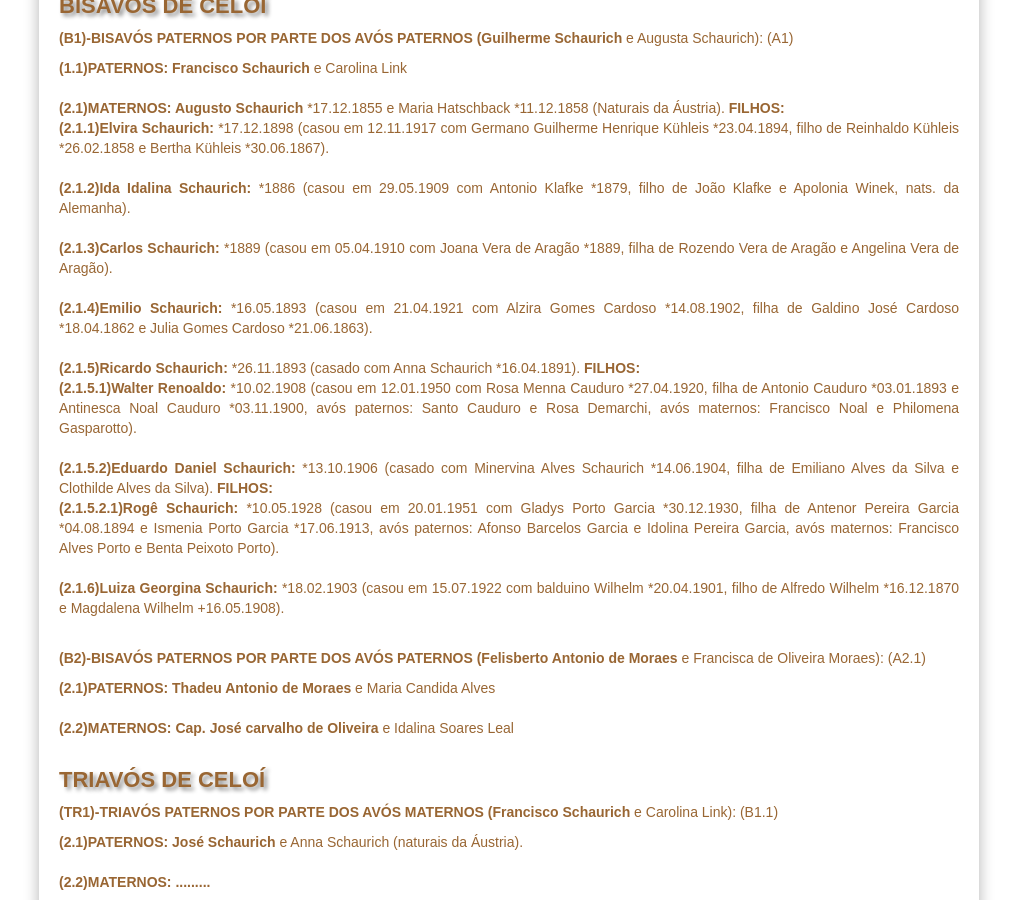
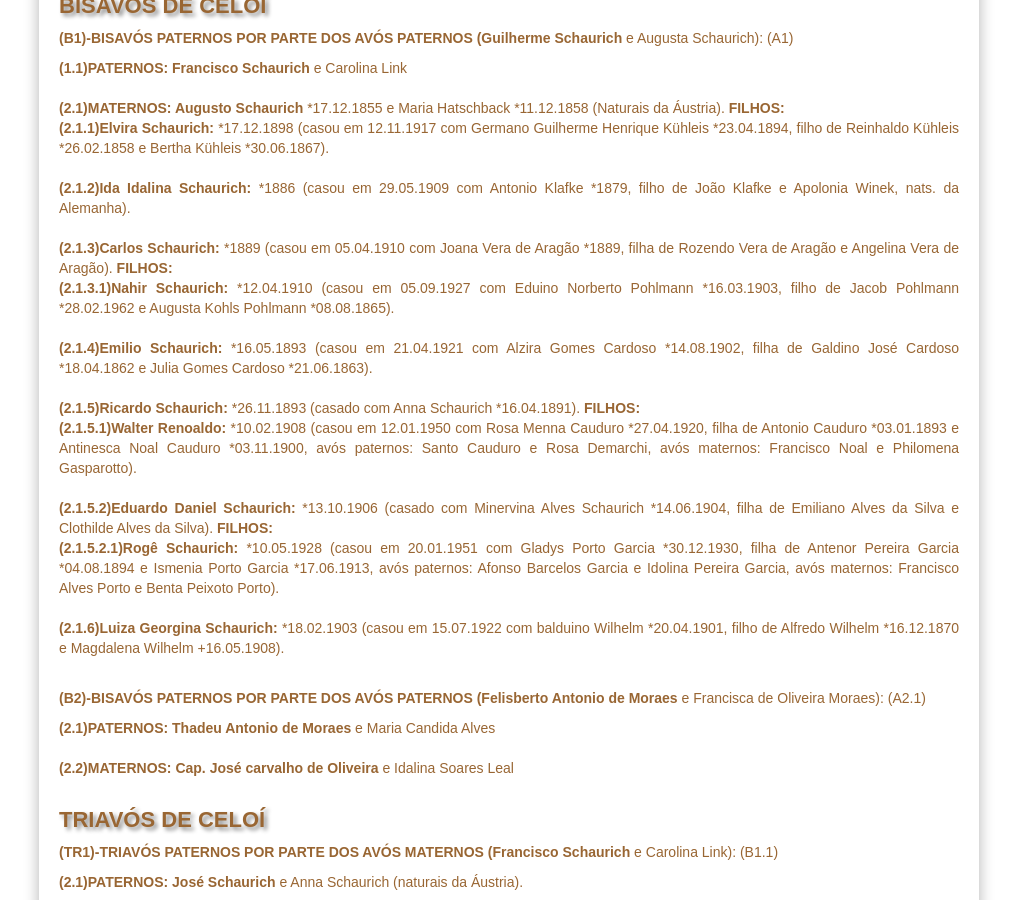
Before and after one commit to claudiovargas1955/claudiovargas1955.github.io, a Jekyll site: the page built from _pages/familia-schaurich.html, in a window 1280 px wide and 900 px high, scrolled down 1279 px. Shown: the whole window, without its empty margins (131-1148 px from the left). Built offline with Jekyll 4.4.1, drawn with Linux system fonts in a browser that asks for light colours; some web fonts are replaced.

Commit message:
Update familia-schaurich.html

```diff
--- a/_pages/familia-schaurich.html
+++ b/_pages/familia-schaurich.html
@@ -220,7 +220,9 @@ Ortiz  avós maternos: José da Silva Moura e Francisca Vargas de Moura RC-83).
      nats. da Alemanha).<br><br>
 
      <b>(2.1.3)Carlos Schaurich: </b>*1889 (casou em 05.04.1910 com Joana Vera de Aragão *1889, filha de Rozendo Vera de Aragão e
-     Angelina Vera de Aragão). <br><br>
+     Angelina Vera de Aragão). <b>FILHOS: </b><br>
+           <b>(2.1.3.1)Nahir Schaurich: </b>*12.04.1910 (casou em 05.09.1927 com Eduino Norberto Pohlmann *16.03.1903, filho de Jacob
+           Pohlmann *28.02.1962 e Augusta Kohls Pohlmann *08.08.1865). <br><br>
 
      <b>(2.1.4)Emilio Schaurich: </b>*16.05.1893 (casou em 21.04.1921 com Alzira Gomes Cardoso *14.08.1902, filha de Galdino José
      Cardoso *18.04.1862 e Julia Gomes Cardoso *21.06.1863).<br><br>
```
